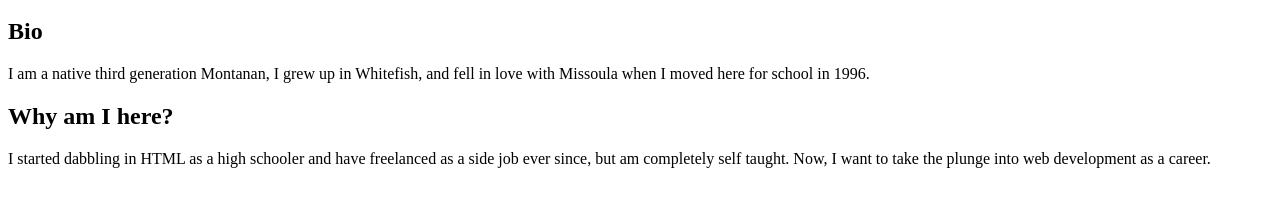
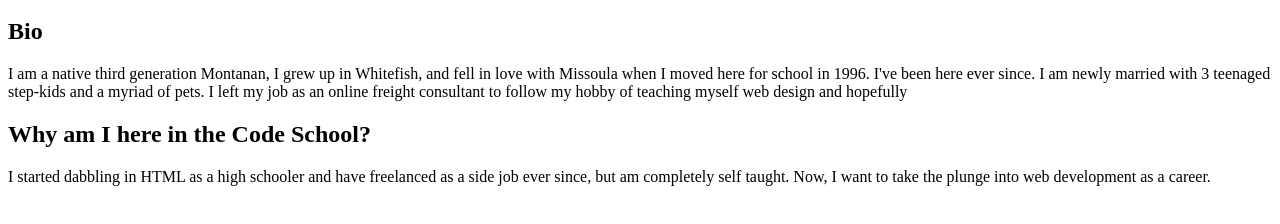
Before and after one commit to Montana-Code-School/git2knowYou5missoula, a plain HTML site: page public/people/corinne.html in a window 1280 px wide. Shown: the part 48-272 px from the top of the page. Drawn offline with Linux system fonts and the light colour scheme.

Commit message:
updated corinne

```diff
--- a/public/people/corinne.html
+++ b/public/people/corinne.html
@@ -3,8 +3,8 @@
 	<body>
 		<div><H1>Corinne Earl</H1>
 			<H2>Bio</H2>
-				<p>I am a native third generation Montanan, I grew up in Whitefish, and fell in love with Missoula when I moved here for school in 1996.</p>
-			<H2>Why am I here?</H2>
+				<p>I am a native third generation Montanan, I grew up in Whitefish, and fell in love with Missoula when I moved here for school in 1996.  I've been here ever since.  I am newly married with 3 teenaged step-kids and a myriad of pets.  I left my job as an online freight consultant to follow my hobby of teaching myself web design and hopefully</p>
+			<H2>Why am I here in the Code School?</H2>
 				<p>I started dabbling in HTML as a high schooler and have freelanced as a side job ever since, but am completely self taught.  Now, I want to take the plunge into web development as a career.</p>
 			</div>
 	</body>
```
